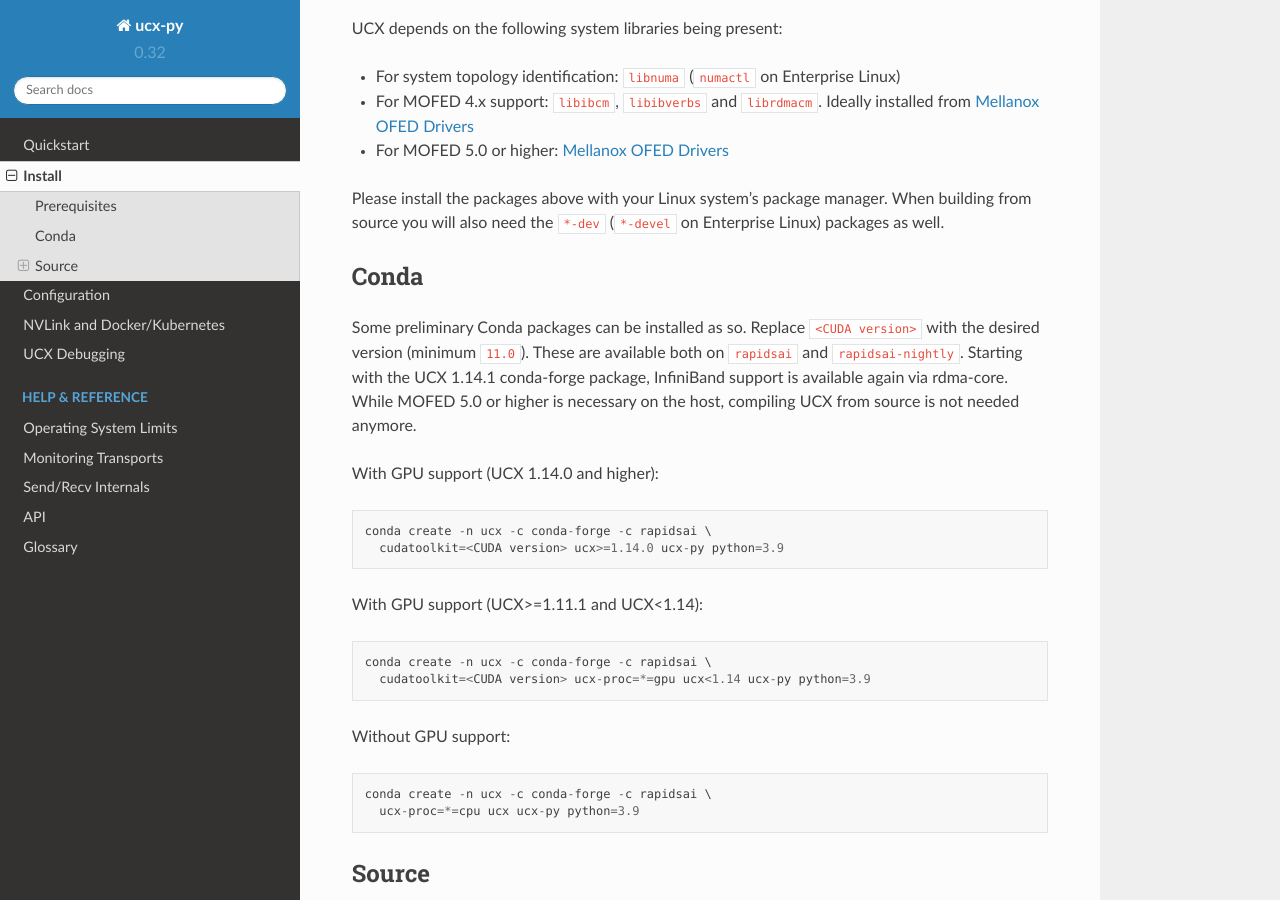
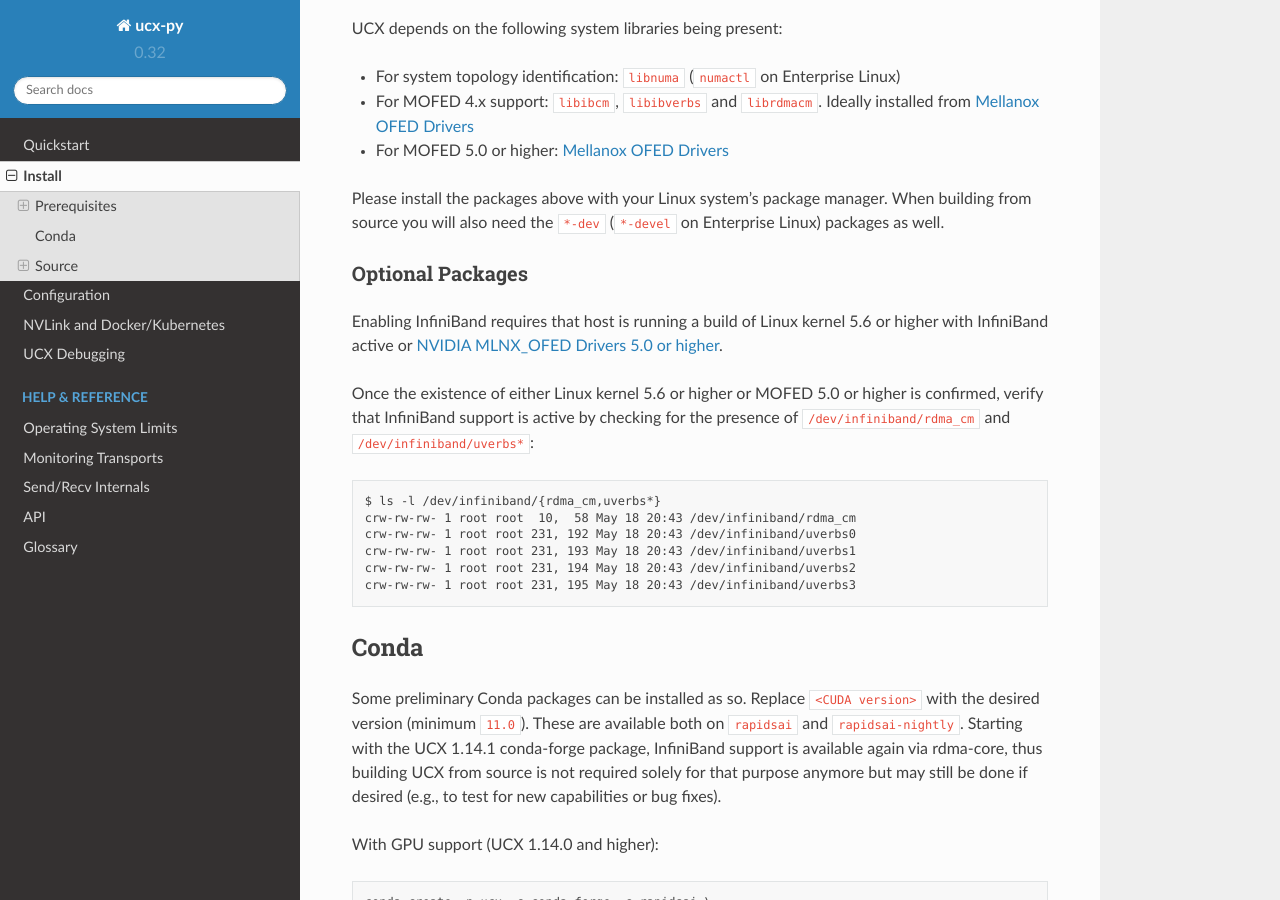
Before and after one commit to rapidsai/ucx-py, a Sphinx documentation site: the page built from docs/source/install.rst, in a window 1280 px wide and 900 px high, scrolled down 199 px. Built offline with Sphinx 7.4.7 and the Read the Docs theme 2.0.0, drawn with Linux system fonts in a browser that asks for light colours; some of the changed text lies outside the part shown.

Commit message:
Resolve forward merger conflicts (#962)
Closes #961

Authors:
  - Peter Andreas Entschev (https://github.com/pentschev)
  - Bradley Dice (https://github.com/bdice)

Approvers:
  - Lawrence Mitchell (https://github.com/wence-)

URL: https://github.com/rapidsai/ucx-py/pull/962

```diff
--- a/docs/source/install.rst
+++ b/docs/source/install.rst
@@ -14,6 +14,23 @@
 When building from source you will also need the ``*-dev`` (``*-devel`` on
 Enterprise Linux) packages as well.
 
+Optional Packages
+~~~~~~~~~~~~~~~~~
+
+Enabling InfiniBand requires that host is running a build of Linux kernel 5.6 or higher with InfiniBand active or
+`NVIDIA MLNX_OFED Drivers 5.0 or higher <https://network.nvidia.com/products/infiniband-drivers/linux/mlnx_ofed/>`_.
+
+Once the existence of either Linux kernel 5.6 or higher or MOFED 5.0 or higher is confirmed, verify that InfiniBand
+support is active by checking for the presence of ``/dev/infiniband/rdma_cm`` and ``/dev/infiniband/uverbs*``:
+
+::
+
+    $ ls -l /dev/infiniband/{rdma_cm,uverbs*}
+    crw-rw-rw- 1 root root  10,  58 May 18 20:43 /dev/infiniband/rdma_cm
+    crw-rw-rw- 1 root root 231, 192 May 18 20:43 /dev/infiniband/uverbs0
+    crw-rw-rw- 1 root root 231, 193 May 18 20:43 /dev/infiniband/uverbs1
+    crw-rw-rw- 1 root root 231, 194 May 18 20:43 /dev/infiniband/uverbs2
+    crw-rw-rw- 1 root root 231, 195 May 18 20:43 /dev/infiniband/uverbs3
 
 Conda
 -----
@@ -22,8 +39,9 @@
 ``<CUDA version>`` with the desired version (minimum ``11.0``). These are
 available both on ``rapidsai`` and ``rapidsai-nightly``. Starting with the
 UCX 1.14.1 conda-forge package, InfiniBand support is available again via
-rdma-core.  While MOFED 5.0 or higher is necessary on the host, compiling UCX
-from source is not needed anymore.
+rdma-core, thus building UCX from source is not required solely for that
+purpose anymore but may still be done if desired (e.g., to test for new
+capabilities or bug fixes).
 
 With GPU support (UCX 1.14.0 and higher):
 
@@ -119,9 +137,9 @@
     mkdir build
     cd build
     # Performance build
-    ../contrib/configure-release --prefix=$CONDA_PREFIX --with-cuda=$CUDA_HOME --enable-mt --enable-verbs --enable-rdmacm
+    ../contrib/configure-release --prefix=$CONDA_PREFIX --with-cuda=$CUDA_HOME --enable-mt --with-verbs --with-rdmacm
     # Debug build
-    ../contrib/configure-devel --prefix=$CONDA_PREFIX --with-cuda=$CUDA_HOME --enable-mt --enable-verbs --enable-rdmacm
+    ../contrib/configure-devel --prefix=$CONDA_PREFIX --with-cuda=$CUDA_HOME --enable-mt --with-verbs --with-rdmacm
     make -j install
 
 
@@ -140,7 +158,7 @@
     MLNX_OFED_LINUX-5.4-3.5.8.0:
 
 If MOFED drivers are not installed on the machine, you can download drivers directly from
-`Mellanox <https://www.mellanox.com/products/infiniband-drivers/linux/mlnx_ofed>`_.
+`NVIDIA <https://network.nvidia.com/products/infiniband-drivers/linux/mlnx_ofed/>`_.
 
 Building UCX >= 1.11.1 as shown previously should automatically include InfiniBand support if available in the system. It is possible to explicitly
 activate those, ensuring the system satisfies all dependencies or fail otherwise, by including the ``--with-rdmacm`` and ``--with-verbs`` build flags.
```
